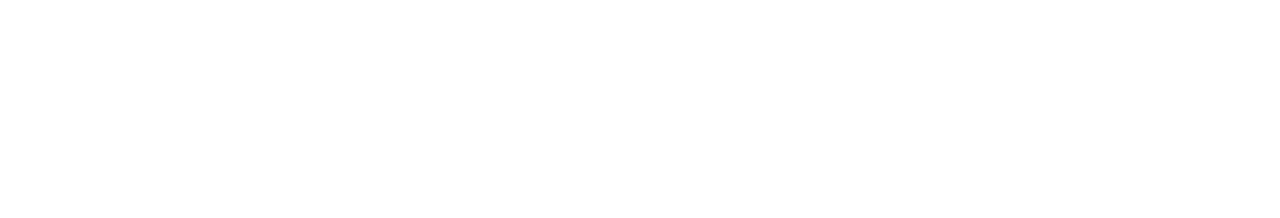
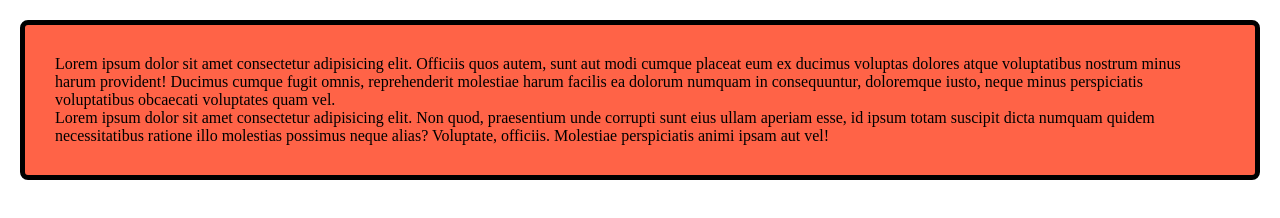
Before and after one commit to devexnur/retest-repo, a plain HTML site: page index.html in a window 1280 px wide. Drawn offline with Linux system fonts and the light colour scheme.

Commit message:
added first blog

```diff
--- a/index.html
+++ b/index.html
@@ -4,8 +4,12 @@
     <meta charset="UTF-8">
     <meta name="viewport" content="width=device-width, initial-scale=1.0">
     <title>Retest github repo</title>
+    <link rel="stylesheet" href="./styles/blog.css">
 </head>
 <body>
-
+    <div class="blog">
+        <p>Lorem ipsum dolor sit amet consectetur adipisicing elit. Officiis quos autem, sunt aut modi cumque placeat eum ex ducimus voluptas dolores atque voluptatibus nostrum minus harum provident! Ducimus cumque fugit omnis, reprehenderit molestiae harum facilis ea dolorum numquam in consequuntur, doloremque iusto, neque minus perspiciatis voluptatibus obcaecati voluptates quam vel.</p>
+        <p>Lorem ipsum dolor sit amet consectetur adipisicing elit. Non quod, praesentium unde corrupti sunt eius ullam aperiam esse, id ipsum totam suscipit dicta numquam quidem necessitatibus ratione illo molestias possimus neque alias? Voluptate, officiis. Molestiae perspiciatis animi ipsam aut vel!</p>
+    </div>
 </body>
 </html>
--- /dev/null
+++ b/styles/blog.css
@@ -0,0 +1,13 @@
+*{
+    padding: 0;
+    margin: 0;
+    box-sizing: border-box;
+}
+
+.blog{
+    margin: 20px;
+    padding: 30px;
+    background-color: tomato;
+    border: 5px solid;
+    border-radius: 8px;
+}
```
